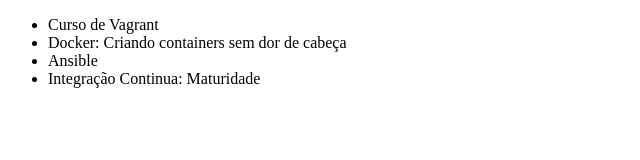
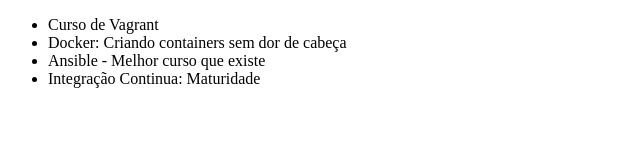
Before and after one commit to tatynany/alura-git, a plain HTML site: page index.html in a window 1280 px wide. Shown: the whole page, without its empty margins (0-640 px from the left). Drawn offline with Linux system fonts and the light colour scheme.

Commit message:
Alterando o codigo

```diff
--- a/index.html
+++ b/index.html
@@ -8,7 +8,7 @@
     <ul>
         <li>Curso de Vagrant</li>
         <li>Docker: Criando containers sem dor de cabeça </li>
-        <li>Ansible</li>
+        <li>Ansible - Melhor curso que existe</li>
         <li>Integração Continua: Maturidade</li>
     </ul>
 </body>
```
